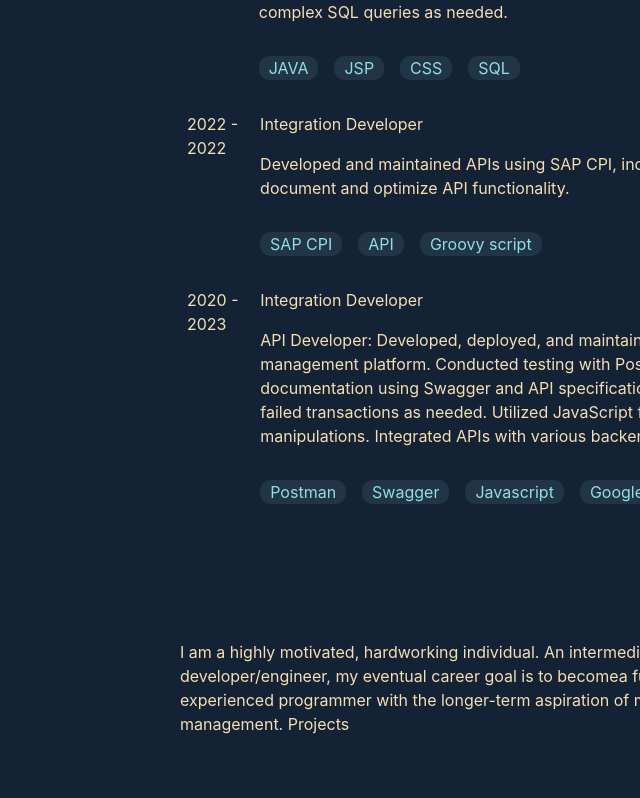
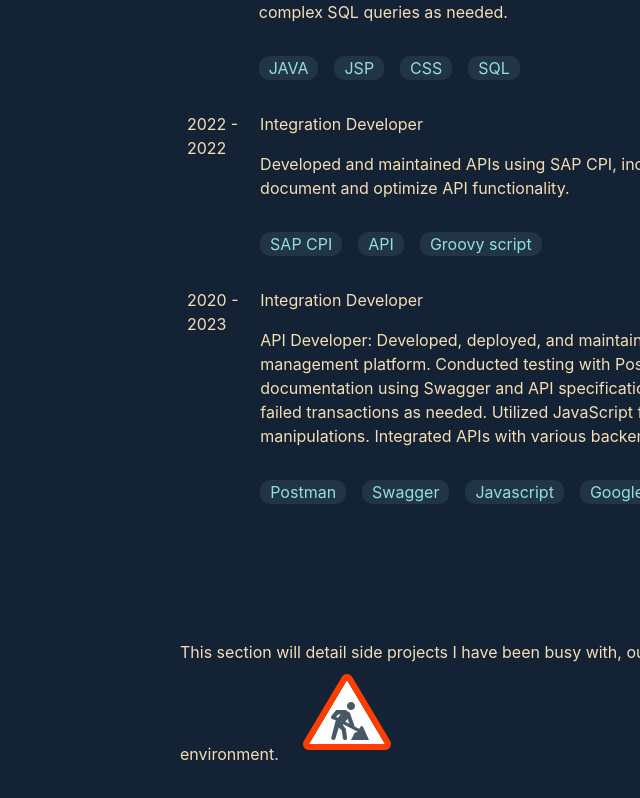
Before and after one commit to nhngcobo/reactportfolio.client, a React (Vite) app: page / in a window 1280 px wide. Shown: the part 908-1706 px from the top of the page, without its empty margins (640-1280 px from the left). Before the commit the page ends 1680 px from the top, so only its background shows below. Built offline with nearby package versions, Linux system fonts and the light colour scheme.

Commit message:
Update construction Icon for currently on going projects

```diff
--- a/src/App.css
+++ b/src/App.css
@@ -131,7 +131,9 @@ body {
 }
 
 
-
+.construction {
+    margin-left: 2vh;
+}
 
 .ComponentAfooter {
     padding: 10px 20px;
--- a/src/componentProjects.jsx
+++ b/src/componentProjects.jsx
@@ -1,5 +1,7 @@
 import React from "react";
 import data from './data/en.json';
+import construction from '../src/assets/icons8-under-construction-96.png';
+
 
 class ComponentProjects extends React.Component {
 
@@ -12,7 +14,9 @@ class ComponentProjects extends React.Component {
     render() {
         return (
             <div className="ComponentProjects">
-                <p>{this.text.jobProjects}</p>
+                <p>{this.text.jobProjects} <img className="construction"
+                                                src={construction}
+                                           /></p>
             </div>
         )
     }
--- a/src/data/en.json
+++ b/src/data/en.json
@@ -15,7 +15,7 @@
         "jobDescJAVA": "I worked on backend development using Java, primarily implementing controllers, repositories, and services. On the front-end, I used JSP for dynamic content, with HTML and CSS for styling. My role included adding new features and addressing bugs to improve the platform's functionality and reliability. I also created stored procedures to handle more complex SQL queries as needed.",
         "JobDescSAP": "Developed and maintained APIs using SAP CPI, including scripting with Groovy to document and optimize API functionality.",
         "jobDescApigee": "API Developer: Developed, deployed, and maintained APIs using the Apigee API management platform. Conducted testing with Postman and created comprehensive documentation using Swagger and API specifications. Monitored API traffic and traced failed transactions as needed. Utilized JavaScript for conditional routing and string manipulations. Integrated APIs with various backend systems, including SOAP and JSON.",
-        "jobProjects": "I am a highly motivated, hardworking individual. An intermediate software developer/engineer, my eventual career goal is to becomea fully-qualified and experienced programmer with the longer-term aspiration of moving into project management. Projects",
+        "jobProjects": "This section will detail side projects I have been busy with, outside the work environment.",
         "About": "About",
         "Projects": "Projects",
         "Experince": "Experince"
```
Also changed, not shown: src/assets/icons8-under-construction-96.png (added).
